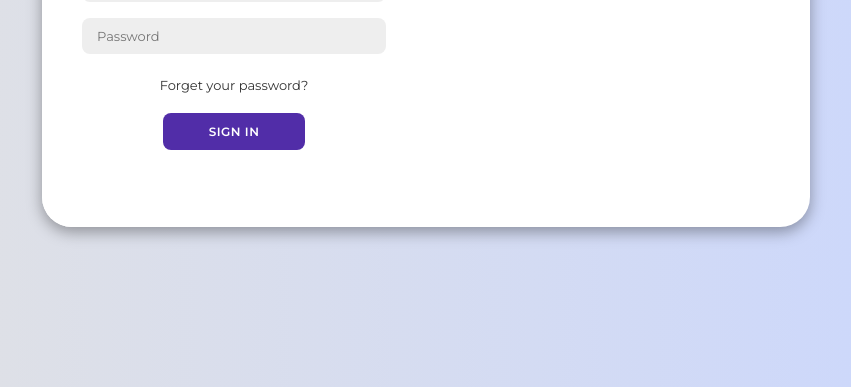
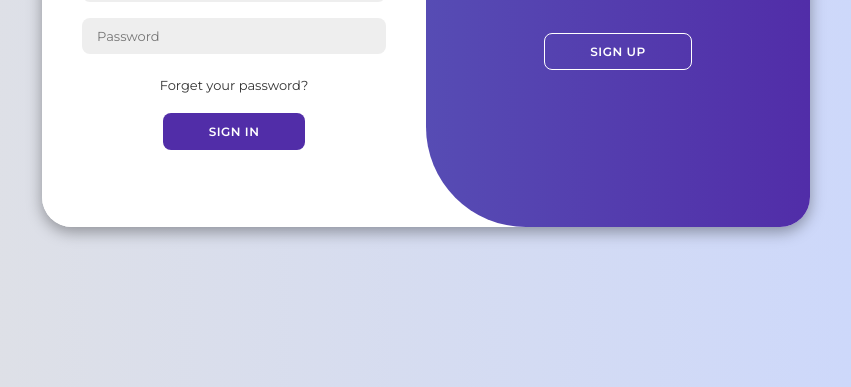
Before and after one commit to alexmengue/animated-login-page, a plain HTML site: page index.html in a window 1280 px wide. Shown: the part 413-800 px from the top of the page, without its empty margins (214-1065 px from the left). Drawn offline with Linux system fonts and the light colour scheme.

Commit message:
updated toggle feature

```diff
--- a/assets/css/style.css
+++ b/assets/css/style.css
@@ -152,5 +152,60 @@ body {
   height: 100%;
   overflow: hidden;
   transition: all 0.6s ease-in-out;
+  border-radius: 150px 0 0 100px;
   z-index: 1000;
 }
+
+.container.active .toggle-container {
+  transform: translateX(-100%);
+  border-radius: 0 150px 100px 0;
+}
+
+.toggle {
+  background-color: #512DA8;
+  height: 100%;
+  background: linear-gradient(to right, #5C6BC0, #512DA8);
+  color: #FFFFFF;
+  position: relative;
+  left: -100%;
+  height: 100%;
+  width: 200%;
+  transform: translateX(0);
+  transition: all 0.6s ease-in-out;
+}
+
+.container.active .toggle {
+  transform: translateX(50%);
+}
+
+.toggle-panel {
+  position: absolute;
+  width: 50%;
+  height: 100%;
+  display: flex;
+  align-items: center;
+  justify-content: center;
+  flex-direction: column;
+  padding: 0 30px;
+  text-align: center;
+  top: 0;
+  transform: translateX(0);
+  transition: all 0.6s ease-in-out;
+}
+
+.toggle-left {
+  transform: translateX(-200%);
+}
+
+.container.active .toggle-left {
+  transform: translateX(0);
+}
+
+.toggle-right {
+  right: 0;
+  transform: translateX(0);
+}
+
+.container.active .toggle-right {
+  transform: translateX(200%);
+}
```
